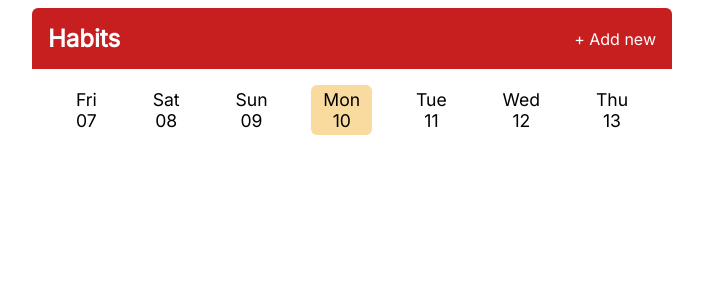
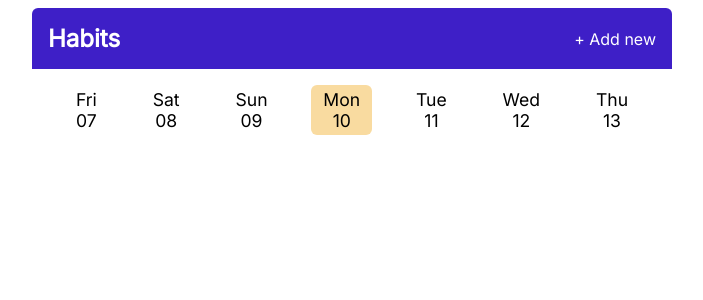
Before and after one commit to Kanish-Sk/Habit-Tracker, a Flask app: page / in a window 1280 px wide. Shown: the top 300 px of the page, without its empty margins (288-991 px from the left). Run offline with Flask 3, Linux system fonts and the light colour scheme; data that the repository does not hold is empty.

Commit message:
Color blue

```diff
--- a/static/css/main.css
+++ b/static/css/main.css
@@ -11,7 +11,7 @@ body {
 
 .header {
   display: flex;
-  background: #c71f1f;
+  background: #3e1fc7;
   color: #fff;
   justify-content: space-between;
   align-items: center;
```
